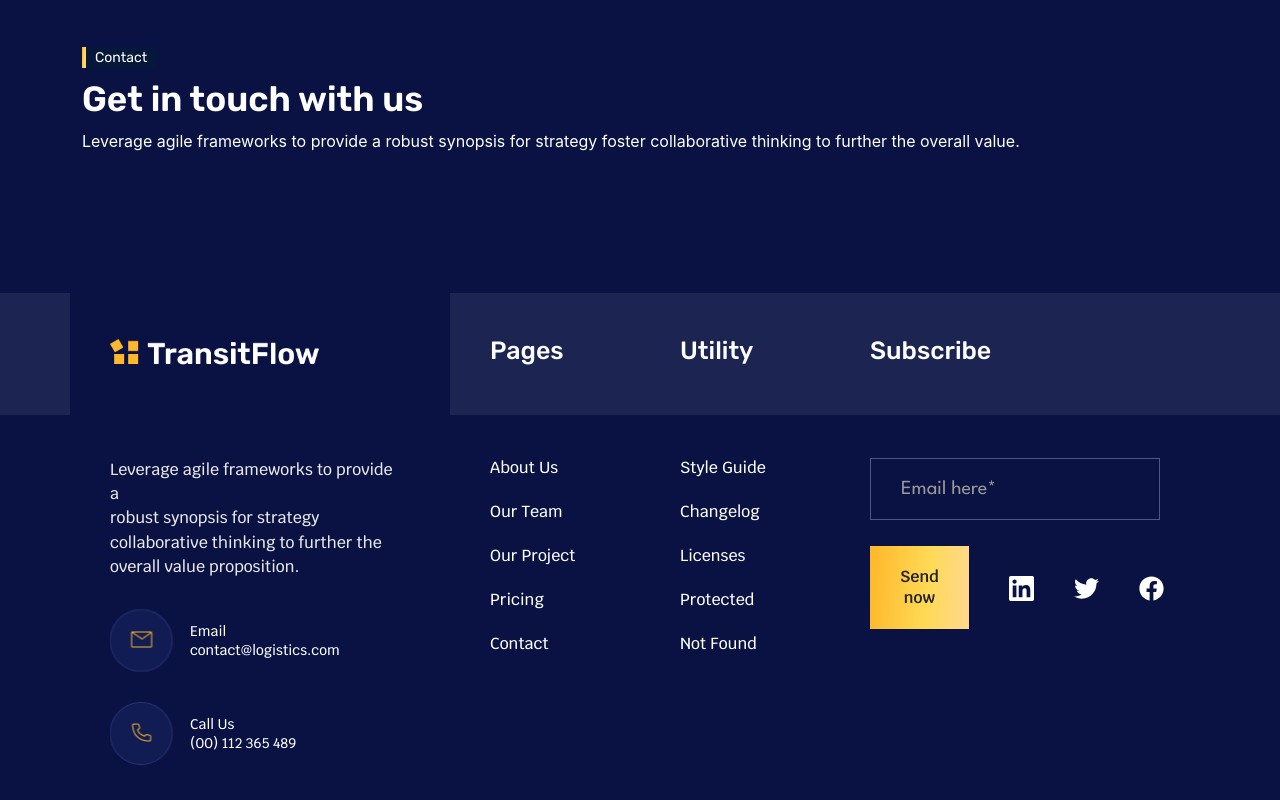
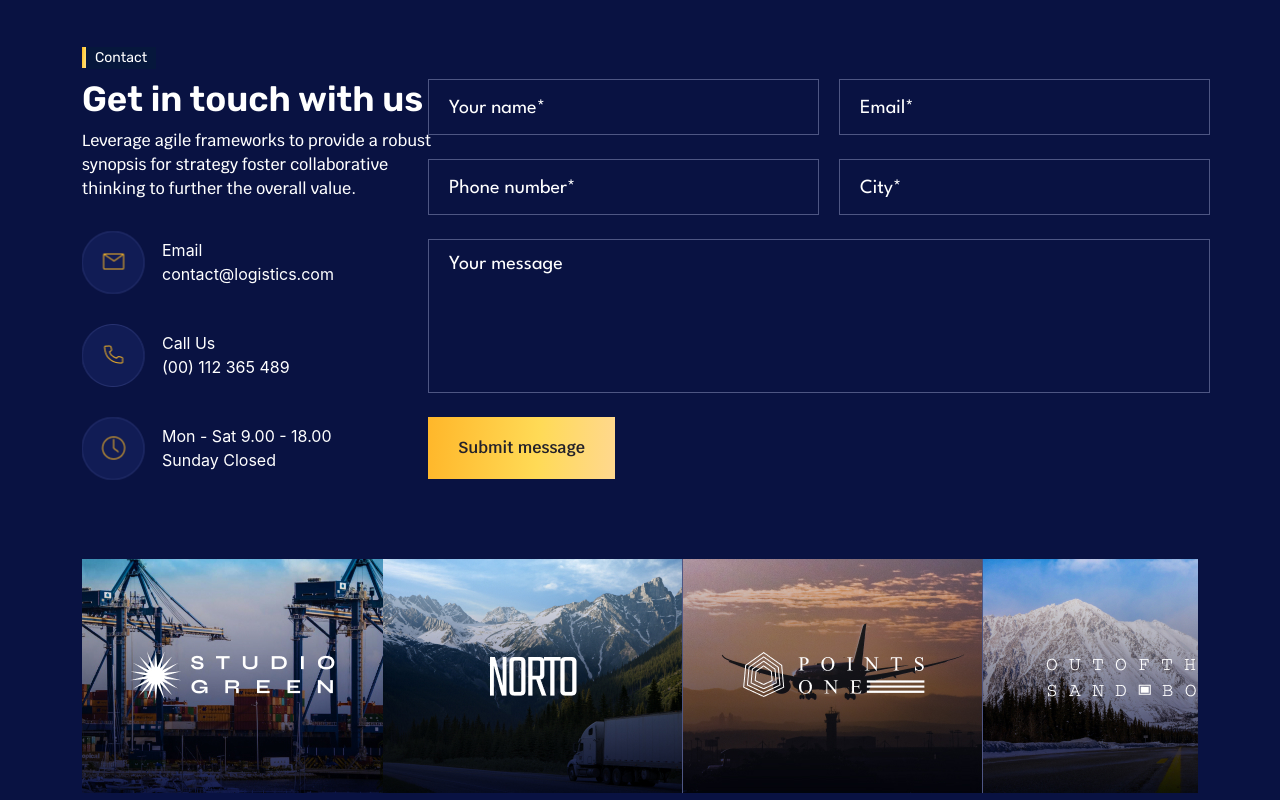
Before and after one commit to E-gap/transit-flow-site, a React (Create React App) app: page / in a window 1280 px wide. Shown: the part 6280-7080 px from the top of the page. Built offline with nearby package versions, Linux system fonts and the light colour scheme.

Commit message:
home contact complete

```diff
--- /dev/null
+++ b/src/components/FormContact/FormContact.jsx
@@ -0,0 +1,99 @@
+import { useState } from "react";
+import Button from "react-bootstrap/Button";
+import Col from "react-bootstrap/Col";
+import Form from "react-bootstrap/Form";
+import Row from "react-bootstrap/Row";
+import css from "./FormContact.module.css";
+
+const FormContact = () => {
+  const [validated, setValidated] = useState(false);
+
+  const handleSubmit = (event) => {
+    const form = event.currentTarget;
+    if (form.checkValidity() === false) {
+      event.preventDefault();
+      event.stopPropagation();
+    }
+
+    setValidated(true);
+  };
+
+  return (
+    <Form noValidate validated={validated} onSubmit={handleSubmit}>
+      <Row className="mb-4">
+        <Form.Group
+          as={Col}
+          xs="6"
+          controlId="validationCustom01"
+          className={css.formColumn}
+        >
+          <Form.Control
+            required
+            type="text"
+            placeholder="Your name*"
+            className={css.formControl}
+          />
+        </Form.Group>
+        <Form.Group
+          as={Col}
+          xs="6"
+          controlId="validationCustom02"
+          className={css.formColumn}
+        >
+          <Form.Control
+            required
+            type="email"
+            placeholder="Email*"
+            className={css.formControl}
+          />
+        </Form.Group>
+      </Row>
+      <Row className="mb-4">
+        <Form.Group
+          as={Col}
+          xs="6"
+          controlId="validationCustom04"
+          className={css.formColumn}
+        >
+          <Form.Control
+            type="phone"
+            placeholder="Phone number*"
+            required
+            className={css.formControl}
+          />
+        </Form.Group>
+        <Form.Group
+          as={Col}
+          xs="6"
+          controlId="validationCustom03"
+          className={css.formColumn}
+        >
+          <Form.Control
+            type="text"
+            placeholder="City*"
+            required
+            className={css.formControl}
+          />
+        </Form.Group>
+      </Row>
+      <Row className="mb-4">
+        <Form.Group as={Col} xs="12" className={css.formColumn}>
+          <Form.Control
+            as="textarea"
+            placeholder="Your message"
+            className={`${css.formControl} ${css.textArea}`}
+          />
+        </Form.Group>
+      </Row>
+      <Row>
+        <Col xs="4" className={css.formColumn}>
+          <Button type="submit" className={css.submitButton}>
+            Submit message
+          </Button>
+        </Col>
+      </Row>
+    </Form>
+  );
+};
+
+export default FormContact;
--- /dev/null
+++ b/src/components/FormContact/FormContact.module.css
@@ -0,0 +1,45 @@
+.formControl {
+  border-radius: 0;
+  padding: 15px 20px;
+  background-color: rgba(9, 18, 66, 1);
+  border: 1px solid rgba(78, 86, 131, 1);
+}
+
+.formControl::placeholder {
+  font-family: "League Spartan", sans-serif;
+  font-size: 20px;
+  font-weight: 400;
+  line-height: 0.9;
+  color: white;
+}
+
+.textArea {
+  resize: none;
+  height: 154px;
+}
+
+.submitButton {
+  padding: 20px 30px;
+  border: none;
+  border-radius: 0px;
+  font-family: "Krub", sans-serif;
+  font-weight: 600;
+  font-size: 16px;
+  line-height: 1.35;
+  color: #23212a;
+  text-decoration: none;
+  background: linear-gradient(
+    94.06deg,
+    #ffb629 -1.21%,
+    #ffda56 58.66%,
+    #ffd7a6 116.84%
+  );
+}
+
+.formColumn {
+  padding: 0;
+}
+
+.formColumn:nth-child(2) {
+  padding-left: 20px;
+}
--- a/src/components/HomeContact/HomeContact.jsx
+++ b/src/components/HomeContact/HomeContact.jsx
@@ -1,10 +1,7 @@
 import css from "./HomeContact.module.css";
 import Container from "react-bootstrap/Container";
 import LittleText from "../LittleText/LittleText";
-import member_1 from "../../images/homeTeam/member_1.jpg";
-import member_2 from "../../images/homeTeam/member_2.jpg";
-import member_3 from "../../images/homeTeam/member_3.jpg";
-import { BsTwitter, BsFacebook, BsInstagram, BsLinkedin } from "react-icons/bs";
+import FormContact from "../FormContact/FormContact";
 
 const HomeContact = () => {
   return (
@@ -12,11 +9,46 @@ const HomeContact = () => {
       <Container>
         <div className={css.allPartSection}>
           <LittleText text="Contact" view="dark" />
-          <h2 className={css.homeContact_headline}>Get in touch with us</h2>
-          <p>
-            Leverage agile frameworks to provide a robust synopsis for strategy
-            foster collaborative thinking to further the overall value.
-          </p>
+          <div className={css.grid}>
+            <div className={css.grid_first_column}>
+              <h2 className={css.homeContact_headline}>Get in touch with us</h2>
+              <p className={css.homeContact_text}>
+                Leverage agile frameworks to provide a robust synopsis for
+                strategy foster collaborative thinking to further the overall
+                value.
+              </p>
+              <ul className={css.contactList}>
+                <li className={css.contactItem}>
+                  <a
+                    href="mailto:contact@logistics.com"
+                    className={`${css.contactInfo} ${css.contactIconEmail}`}
+                  >
+                    Email <br />
+                    contact@logistics.com
+                  </a>
+                </li>
+                <li className={css.contactItem}>
+                  <a
+                    href="tel:00112365489"
+                    className={`${css.contactInfo} ${css.contactIconPhone}`}
+                  >
+                    Call Us <br />
+                    (00) 112 365 489
+                  </a>
+                </li>
+                <li className={css.contactItem}>
+                  <p className={`${css.contactInfo} ${css.contactIconTime}`}>
+                    Mon - Sat 9.00 - 18.00 <br />
+                    Sunday Closed
+                  </p>
+                </li>
+              </ul>
+            </div>
+            <div className={css.form}>
+              <FormContact />
+            </div>
+          </div>
+          <div className={css.homeContact_bottom_background}></div>
         </div>
       </Container>
     </section>
--- a/src/components/HomeContact/HomeContact.module.css
+++ b/src/components/HomeContact/HomeContact.module.css
@@ -3,6 +3,76 @@
   background-color: rgba(9, 18, 66, 1);
 }
 
+.homeContact_text {
+  font-family: "Krub", sans-serif;
+  font-size: 16px;
+  font-weight: 500;
+  line-height: 1.5;
+  margin-bottom: 30px;
+}
+
 .allPartSection {
   color: white;
 }
+
+.contactItem {
+  display: flex;
+  align-items: center;
+}
+
+.contactItem:not(:last-child) {
+  margin-bottom: 30px;
+}
+
+.contactInfo {
+  display: flex;
+  align-items: center;
+  color: #ffffff;
+  text-decoration: none;
+}
+
+.contactIconEmail:hover,
+.contactIconPhone:hover,
+.contactIconEmail:focus,
+.contactIconPhone:focus {
+  color: var(--color-hover-link);
+}
+
+.contactInfo::before {
+  content: "";
+  display: inline-block;
+  width: 63px;
+  height: 63px;
+  background-position: center;
+  background-repeat: no-repeat;
+  margin-right: 17px;
+}
+
+.contactIconTime::before {
+  background-image: url("../../images/header/iconTime.png");
+}
+
+.contactIconEmail::before {
+  background-image: url("../../images/header/iconEmail.png");
+}
+
+.contactIconPhone::before {
+  background-image: url("../../images/header/iconPhone.png");
+}
+
+.grid {
+  display: grid;
+  justify-content: space-between;
+  grid-template-columns: 353px 758px;
+}
+
+.form {
+  margin-bottom: 80px;
+}
+
+.homeContact_bottom_background {
+  height: 234px;
+  background-image: url("../../images/homeContact/bg_home_contact_bottom.jpg");
+  background-repeat: no-repeat;
+  background-size: cover;
+}
```
Also changed, not shown: src/images/homeContact/bg_home_contact_bottom.jpg (added).
